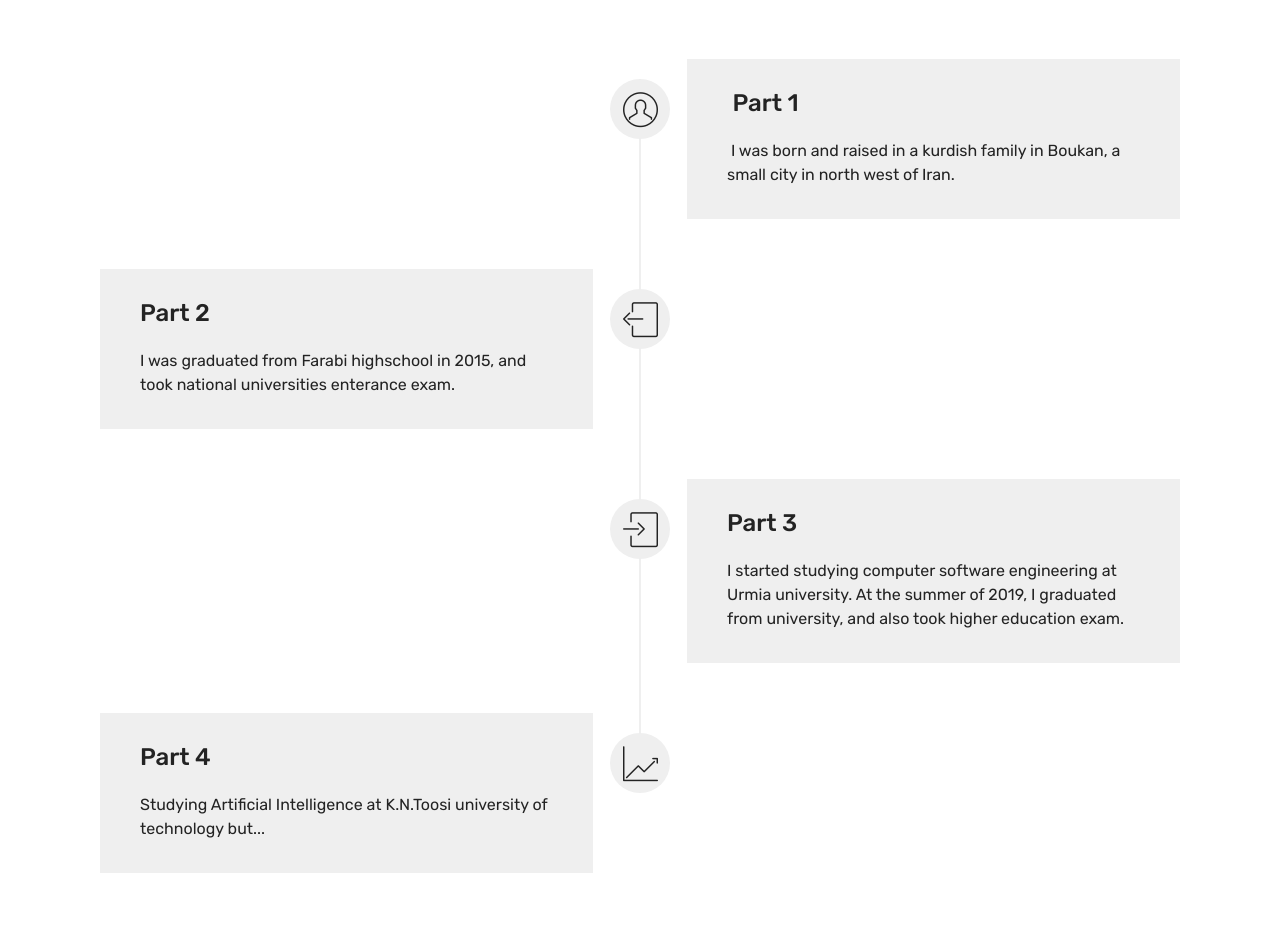
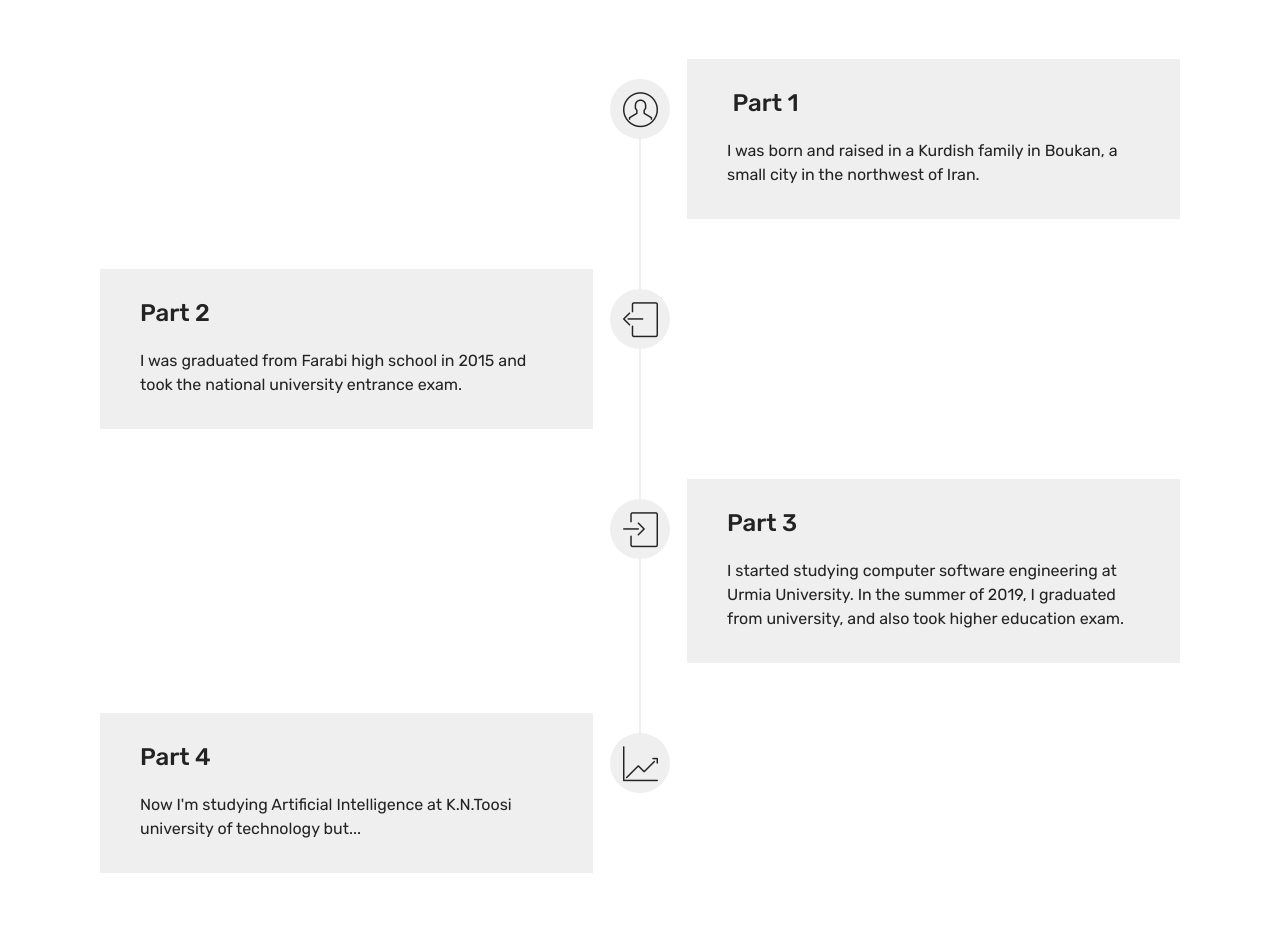
Before and after one commit to mazyar-ghezelji/mazyar-ghezelji.github.io, a plain HTML site: page index.html in a window 1280 px wide. Shown: the part 1000-1952 px from the top of the page. Drawn offline with Linux system fonts and the light colour scheme; files whose address does not match are found by name.

```diff
--- a/index.html
+++ b/index.html
@@ -54,7 +54,7 @@
     </nav>
 </section>
 
-<section class="engine"><a href="https://mobirise.info/m">web design templates</a></section><section class="cid-s4UnGkfSC3 mbr-fullscreen mbr-parallax-background" id="header2-1">
+<section class="engine"><a href="https://mobirise.info/e">make a website for free</a></section><section class="cid-s4UnGkfSC3 mbr-fullscreen mbr-parallax-background" id="header2-1">
 
 
 
@@ -97,7 +97,7 @@
                 <div class="col-xs-12 col-md-6 align-left">
                     <div class="timeline-text-content">
                         <h4 class="mbr-timeline-title pb-3 mbr-fonts-style display-5">&nbsp;Part 1</h4>
-                        <p class="mbr-timeline-text mbr-fonts-style display-7">&nbsp;I was born and raised in a kurdish family in Boukan, a small city in north west of Iran.</p>
+                        <p class="mbr-timeline-text mbr-fonts-style display-7"> I was born and raised in a Kurdish family in Boukan, a small city in the northwest of Iran.</p>
                      </div>
                 </div>
             </div>
@@ -111,7 +111,7 @@
                         <h4 class="mbr-timeline-title pb-3 mbr-fonts-style display-5">
                             Part 2</h4>
                         <p class="mbr-timeline-text mbr-fonts-style display-7">
-                            I was graduated from Farabi highschool in 2015, and took national universities enterance exam.</p>
+                            I was graduated from Farabi high school in 2015 and took the national university entrance exam.</p>
                     </div>
                 </div>
             </div>
@@ -125,7 +125,7 @@
                         <h4 class="mbr-timeline-title pb-3 mbr-fonts-style display-5">
                             Part 3</h4>
                         <p class="mbr-timeline-text mbr-fonts-style display-7">
-                            I started studying computer software engineering at Urmia university. At the summer of 2019, I graduated from university, and also took higher education exam.</p>
+                            I started studying computer software engineering at Urmia University. In the summer of 2019, I graduated from university, and also took higher education exam.</p>
                     </div>
                 </div>
             </div>
@@ -138,8 +138,7 @@
                     <div class="timeline-text-content">
                         <h4 class="mbr-timeline-title pb-3 mbr-fonts-style display-5">
                             Part 4</h4>
-                        <p class="mbr-timeline-text mbr-fonts-style display-7">
-                            Studying Artificial Intelligence at K.N.Toosi university of technology but...</p>
+                        <p class="mbr-timeline-text mbr-fonts-style display-7">Now I'm studying Artificial Intelligence at K.N.Toosi university of technology but...</p>
                     </div>
                 </div>
             </div>
```
Also changed, not shown: 1 other file.
